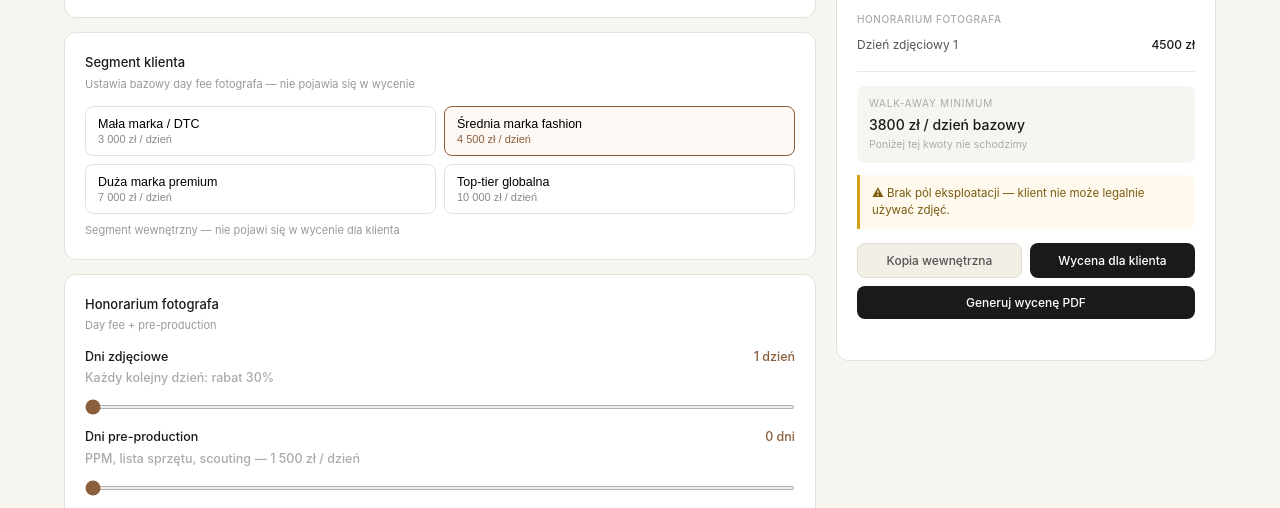
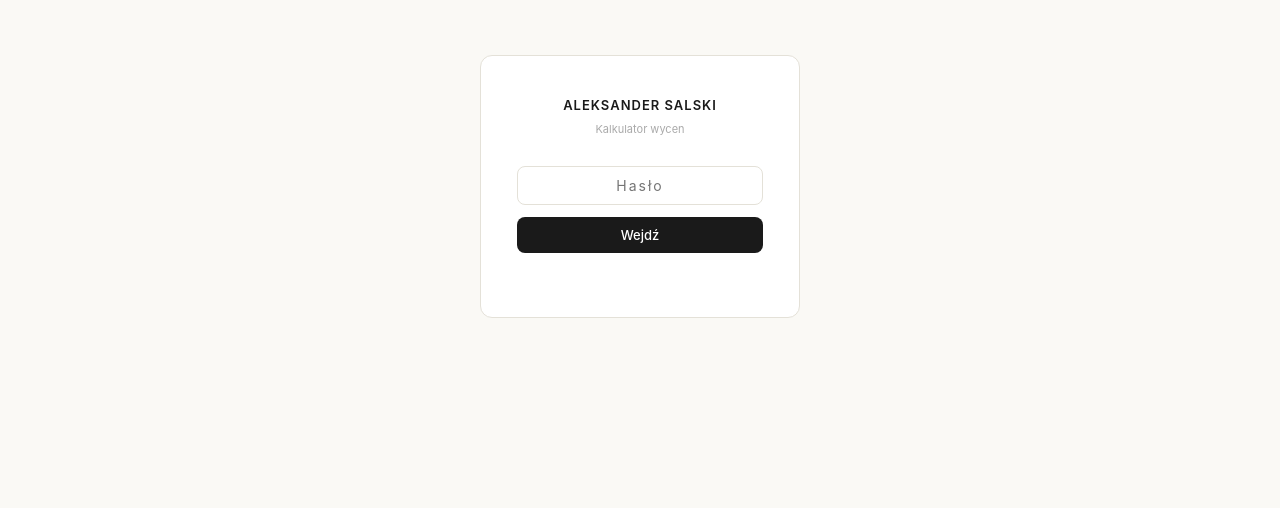
Before and after one commit to ASalski/salski-kalkulator, a plain HTML site: page index.html in a window 1280 px wide. Shown: the part 214-722 px from the top of the page. Drawn offline with Linux system fonts and the light colour scheme.

Commit message:
Add files via upload

```diff
--- a/index.html
+++ b/index.html
@@ -508,6 +508,21 @@ input[type="range"] {
 </div><!-- end wrap -->
 
 <script>
+
+if(sessionStorage.getItem('sc')==='1'){document.getElementById('ls').style.display='none';}
+document.addEventListener('DOMContentLoaded',function(){var i=document.getElementById('pwi');if(i)i.addEventListener('keydown',function(e){if(e.key==='Enter')chk();});});
+async function chk(){
+  var p=document.getElementById('pwi').value;
+  var b=await crypto.subtle.digest('SHA-256',new TextEncoder().encode(p));
+  var h=Array.from(new Uint8Array(b)).map(function(x){return x.toString(16).padStart(2,'0');}).join('');
+  if(h==='c625dba995a2b48c3635bbe3a0a305cb9442380d9cdad02cec0072a85aa7162f'){
+    sessionStorage.setItem('sc','1');
+    document.getElementById('ls').style.display='none';
+  } else {
+    document.getElementById('pwe').textContent='Nieprawidłowe hasło';
+    document.getElementById('pwi').value='';
+  }
+}
 
 
 
@@ -1799,5 +1814,17 @@ calc();
 <div id="pdf-overlay" style="display:none; position:fixed; top:0; left:0; width:100%; height:100%; background:#f0f0f0; z-index:9999; flex-direction:column;">
   <iframe id="pdf-iframe" style="flex:1; border:none; width:100%; height:100%;"></iframe>
 </div>
+<style>
+#ls{position:fixed;top:0;left:0;width:100%;height:100%;background:#faf9f5;z-index:99999;display:flex;align-items:center;justify-content:center;}
+.lb{background:#fff;border:1px solid #e4e1d8;border-radius:12px;padding:40px 36px;width:320px;text-align:center;}
+.lo{font-size:13px;font-weight:600;letter-spacing:1px;text-transform:uppercase;color:#1a1a1a;margin-bottom:6px;}
+.su{font-size:11px;color:#aaa;margin-bottom:28px;}
+.lb input{width:100%;padding:10px 12px;border:1px solid #e4e1d8;border-radius:8px;font-family:inherit;font-size:14px;text-align:center;letter-spacing:2px;margin-bottom:12px;outline:none;box-sizing:border-box;}
+.lb input:focus{border-color:#1a1a1a;}
+.lb button{width:100%;padding:10px;background:#1a1a1a;color:#fff;border:none;border-radius:8px;font-family:inherit;font-size:13px;font-weight:500;cursor:pointer;}
+.lb button:hover{opacity:.85;}
+.le{font-size:11px;color:#e6001f;margin-top:8px;min-height:16px;}
+</style>
+<div id="ls"><div class="lb"><div class="lo">Aleksander Salski</div><div class="su">Kalkulator wycen</div><input type="password" id="pwi" placeholder="Hasło" autocomplete="off"><button onclick="chk()">Wejdź</button><div class="le" id="pwe"></div></div></div>
 </body>
 </html>
```
